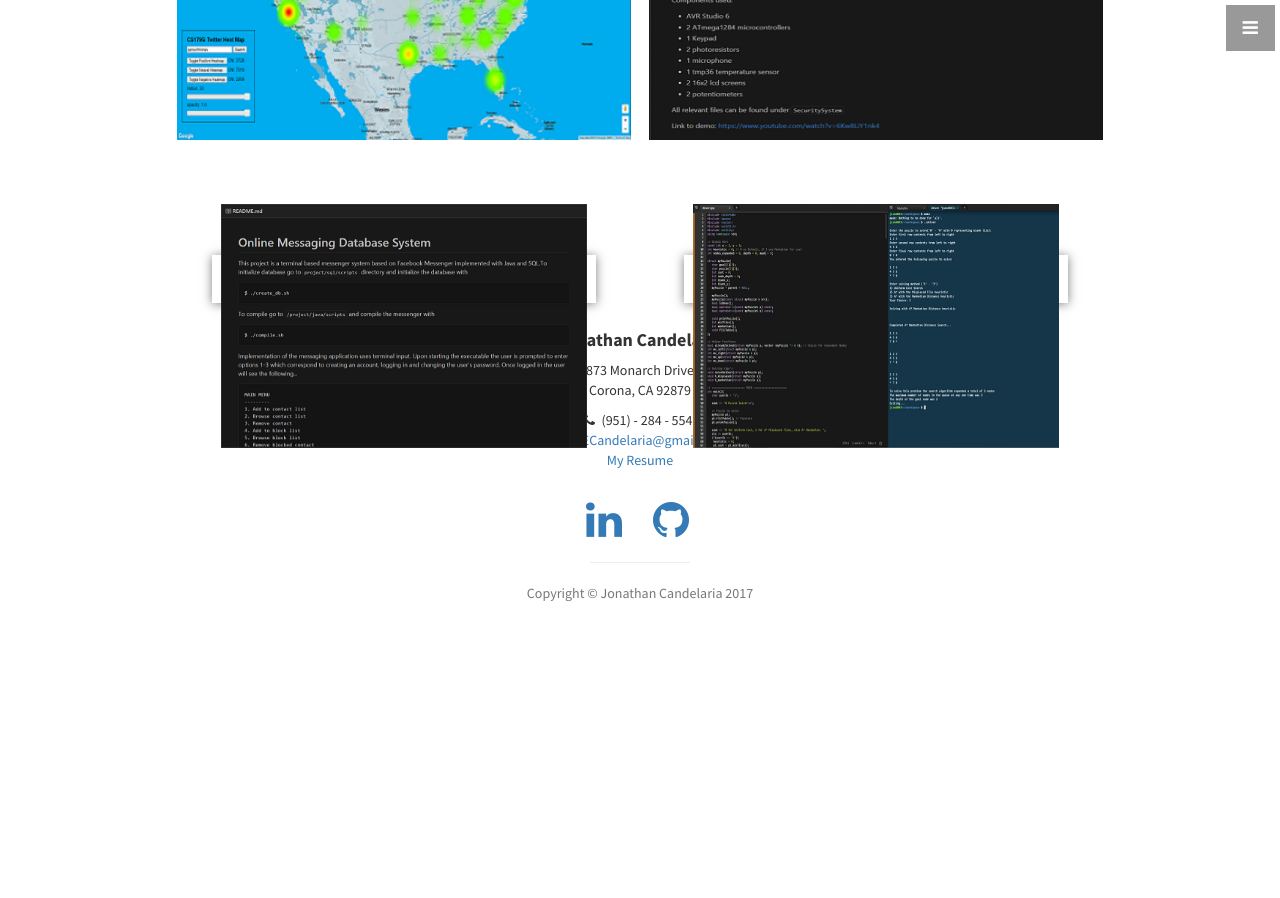
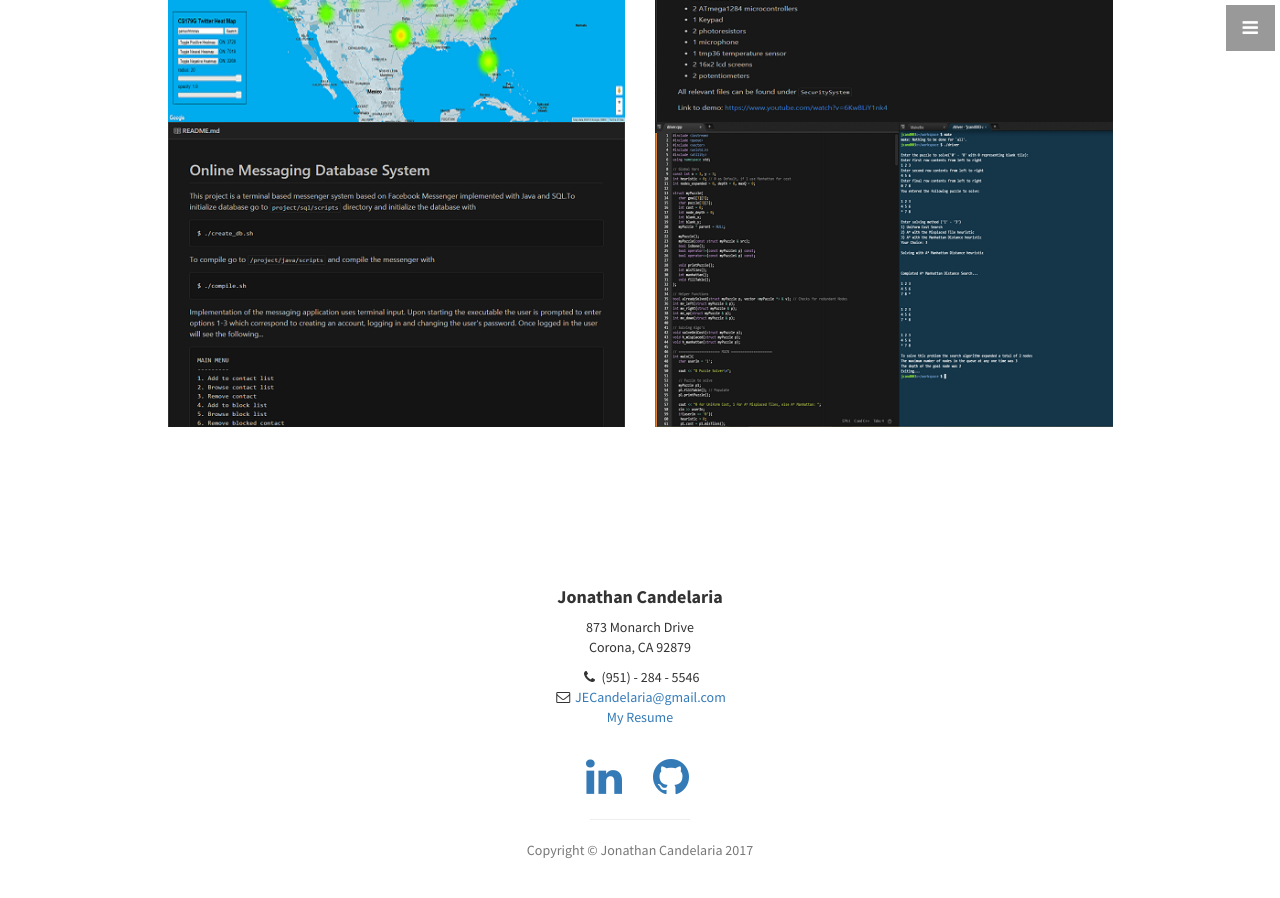
Before and after one commit to JECan/JE, a Jekyll site: the page built from index.html, in a window 1280 px wide and 900 px high, scrolled down 1927 px. Built offline with Jekyll 4.4.1, drawn with Linux system fonts in a browser that asks for light colours; before the commit the page ends 2640 px from its top, so only the background shows below that.

Commit message:
resetting to default with dark pics

```diff
--- a/_includes/portfolio.html
+++ b/_includes/portfolio.html
@@ -2,68 +2,38 @@
   <div class="container">
     <div class="row">
       <div class="col-lg-10 col-lg-offset-1 text-center">
-        <h1>Projects</h1>
+        <h2>Projects</h2>
         <hr class="small">
-         <!--div class="row"-->
-          <div class="grid">
-            <figure class="effect-steve">
-              <a href = "https://github.com/JECan/BigdataAnalysis">
+        <div class="row">
+          <div class="col-md-6">
+            <div class="effect-goliath">
+              <a href="https://github.com/JECan/BigdataAnalysis">
                 <img class="img-portfolio img-responsive" src="img/resume_portfolio_heatmap.png">
-                <figcaption>
-                  <h2>Bigdata <span>Project</span></h2>
-                  <p>Sentiment analysis on top trending Twitter Hashtags</p>
-                <figcaption>
               </a>
-            </figure>
-            <figure class="effect-steve">
+            </div>
+          </div>
+          <div class="col-md-6">
+            <div class="effect-goliath">
               <a href="https://github.com/JECan/EmbeddedSystems">
                 <img class="img-portfolio img-responsive" src="img/resume_portfolio_embedded_dark.png">
-                <figcaption>
-                  <h2>Embedded <span>Systems</span></h2>
-                  <p>Simulated security system written in C</p>
-                <figcaption>
               </a>
-            </figure>
+            </div>
           </div>
-          <div class="grid">
-            <figure class="effect-steve">
-              <figcaption><a href="https://github.com/JECan/166"></a>
-                <h2>Database <span>Management</span></h2>
-                 <p>Terminal based messenger application written with SQL and Java</p>
-
-               <figcaption><a href="https://github.com/JECan/166">
+          <div class="col-md-6">
+            <div class="effect-goliath">
+              <a href="https://github.com/JECan/166">
+                <img class="img-portfolio img-responsive" src="img/resume_portfolio_db_dark.PNG">
               </a>
-                <img class="img-portfolio img-responsive" src="img/resume_portfolio_db_dark.PNG">
-            </figcaption></figcaption>
-<!--              <a href="https://github.com/JECan/166">
-                <img class="img-portfolio img-responsive" src="img/resume_portfolio_db.PNG">
-                <figcaption>
-                  <h2>Database <span>Management</span></h2>
-                  <p>Terminal based messenger application written with SQL and Java</p>
-               <figcaption>
-              </a>
--->
-            </figure>
-            <figure class="effect-steve">
-              <figcaption><a href="https://github.com/JECan/8_PuzzleSolver"></a>
-                <h2>8 Puzzle <span>Solver</span></h2>
-                 <p>3 X 3 sliding tile puzzle solver written in C++</p>
-
-               <figcaption><a href="https://github.com/JECan/8_PuzzleSolver">
-              </a>
-                <img class="img-portfolio img-responsive" src="img/resume_portfolio_8puzzle.png">
-            </figcaption></figcaption>
-<!--
+            </div>
+          </div>
+          <div class="col-md-6">
+            <div class="effect-goliath">
               <a href="https://github.com/JECan/8_PuzzleSolver">
                 <img class="img-portfolio img-responsive" src="img/resume_portfolio_8puzzle.png">
-                <figcaption>
-                  <h2>8 Puzzle <span>Solver</span></h2>
-                  <p>3 X 3 sliding tile puzzle solver written in C++</p>
-               <figcaption>
               </a>
--->
-            </figure>
+            </div>
           </div>
+        </div>
         <!-- /.row (nested) -->
         <!--<a href="#" class="btn btn-dark">View More Items</a>-->
       </div>
```
